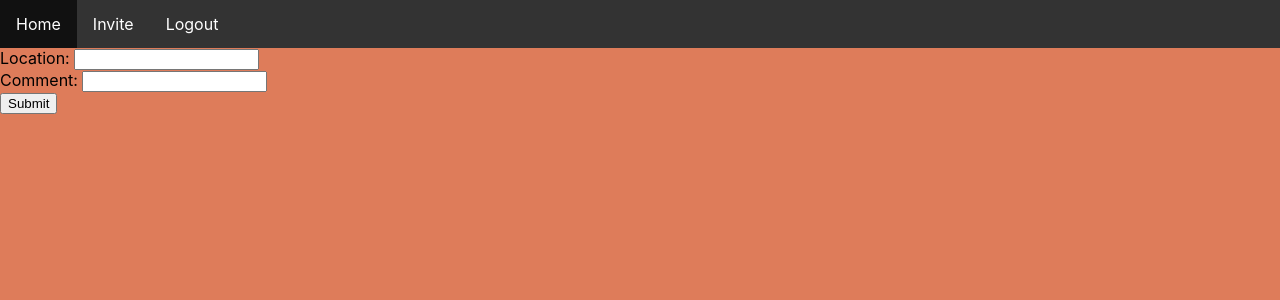
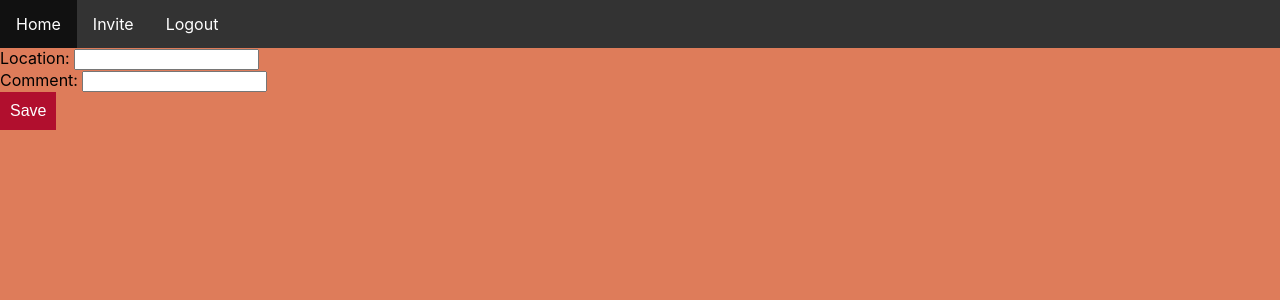
Before and after one commit to Anthonysokolov/boulder-tracker-frontend, a React (Create React App) app: page /session/add in a window 1280 px wide. Shown: the top 300 px of the page. Built offline with nearby package versions, Linux system fonts and the light colour scheme.

Commit message:
removed browser default styles from buttons; long is no longer default shape

```diff
--- a/src/components/containers/addSessionPage.js
+++ b/src/components/containers/addSessionPage.js
@@ -1,6 +1,7 @@
 import React, { Component } from "react";
 import Navbar from "./navbar";
 import Session from "../views/sessionPage.js";
+import Button from "../views/Button.jsx";
 
 import { createSessionThunk } from "../../thunks";
 import { connect } from "react-redux";
@@ -43,7 +44,7 @@ class AddSessionPage extends Component {
         <br />
         Comment: <input type="text" onChange={this.handleChangeComment} />
         <br />
-        <input type="submit" onClick={this.handleSubmit} />
+        <Button onClick={this.handleSubmit}>Save</Button>
       </div>
     );
   }
--- a/src/components/views/Button.jsx
+++ b/src/components/views/Button.jsx
@@ -3,14 +3,28 @@ import { NavLink } from "react-router-dom";
 import "../../styles/button.css";
 
 /*
-  Usage: <Button shape="" to="location">text</Button>
-  Where shape is one of: long (default), circle
+  Usage: <Button shape="" to="location" onClick={function}>text</Button>
+  Where shape is one of: none, long, circle
+  And one of "to" or "onClick" must be present. Providing the *to* prop makes
+  this button render a NavLink that can redirect the user when clicked.
+  Providing the *onClick* prop makes this button execute a function when it is
+  clicked rather than redirecting to some other page. Only one of these should
+  be present.
  */
 function Button(props) {
-  var extraClasses = "button-" + (props.shape || "long");
-  return (
-    <NavLink className={"button " + extraClasses} to={props.to}>{props.children}</NavLink>
-  );
+  var extraClasses = "";
+  if(props.shape !== undefined)
+    extraClasses += ("button-" + props.shape);
+  if(props.to !== undefined) {
+    return (
+      <NavLink className={"button " + extraClasses} to={props.to}>{props.children}</NavLink>
+    );
+  }
+  else {
+    return (
+      <button className={"button " + extraClasses} onClick={props.onClick}>{props.children}</button>
+    );
+  }
 }
 
 export default Button;
--- a/src/styles/button.css
+++ b/src/styles/button.css
@@ -1,10 +1,12 @@
 .button {
 	display: inline-block;
 	text-decoration: none;
+	font-size: 1rem;
 	color: #FDFFFF;
 	background-color: #B10F2E;
 	padding: 10px 10px;
 	cursor: pointer;
+	border: none;
 }
 
 .button:hover {
```
